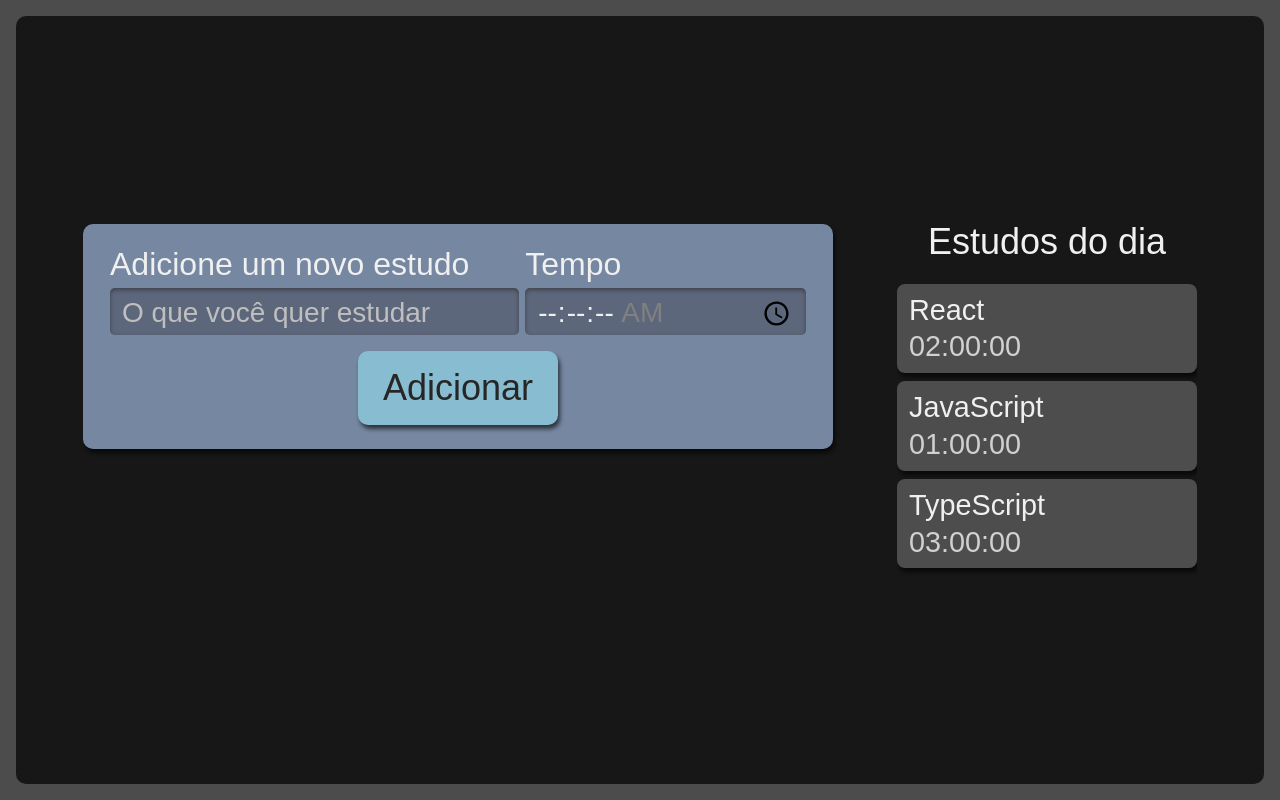
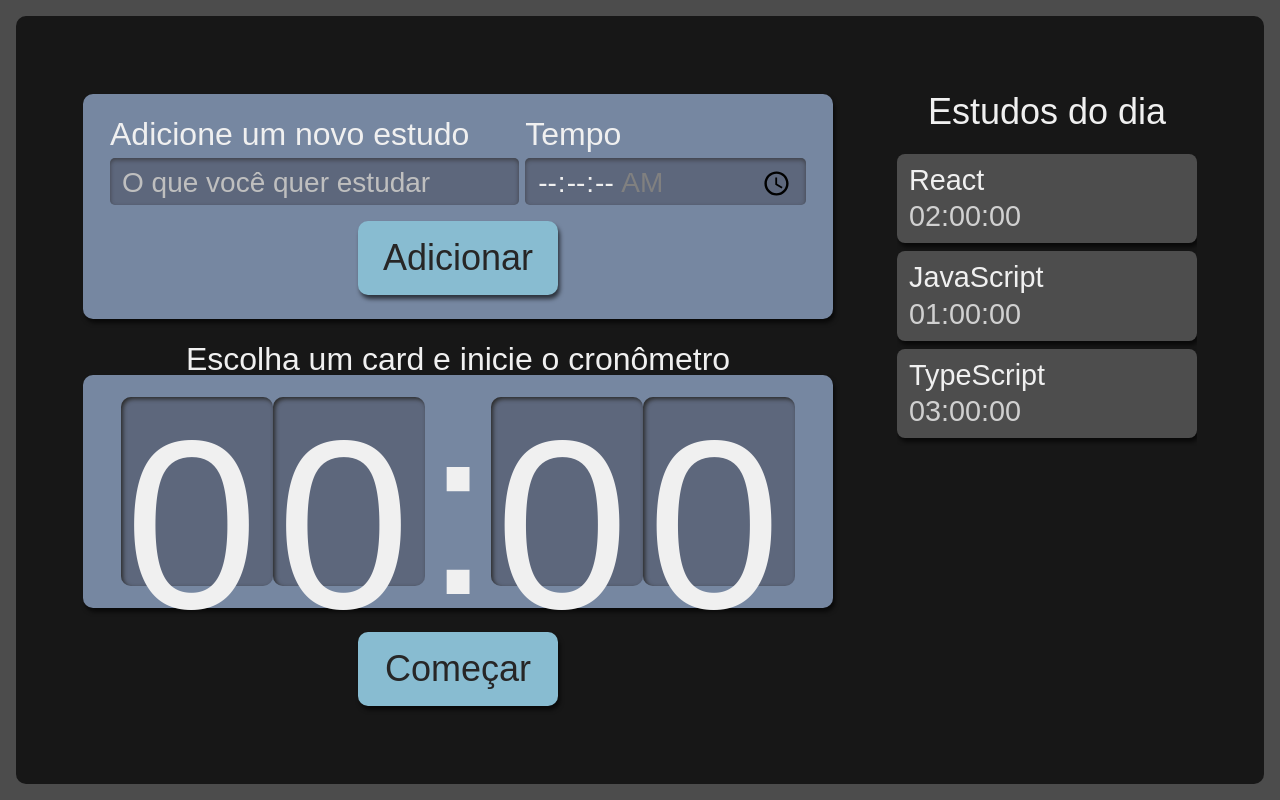
Before and after one commit to joaolucas14/alura-studies, a React (Create React App) app: page / in a window 1280 px wide. Built offline with nearby package versions, Linux system fonts and the light colour scheme.

Commit message:
criando o relogio

```diff
--- /dev/null
+++ b/src/components/Cronometro/Cronometro.module.scss
@@ -0,0 +1,59 @@
+.cronometro {
+    display: flex;
+    flex-direction: column;
+    align-items: center;
+    grid-area: cronometro;
+
+    .relogioWrapper {
+      align-items: center;
+      background-color: #7687A1;
+      border-radius: 10px;
+      box-shadow: 2px 4px 4px #0000009F;
+      box-sizing: border-box;
+      display: flex;
+      font-size: 5rem;
+      justify-content: center;
+      margin-bottom: 24px;
+      padding: 16px 12px;
+      width: 100%;
+    }
+
+    .titulo {
+      font-size: 2rem;
+    }
+
+    button {
+      background-color: #88bcd1;
+      border-radius: 10px;
+      box-shadow: 2px 4px 4px #0000009F;
+      color: #272626;
+      cursor: pointer;
+      font-size: 1.25rem;
+      padding: 16px;
+      width: 150px;
+
+      &:active {
+        background-color: #7CA6B7;
+        box-shadow: 2px 2px 4px #0000009F inset;
+        cursor: auto;
+      }
+    }
+
+    @media screen and (min-width:1280px) {
+
+      .relogioWrapper{
+        font-size: 15rem;
+      }
+
+      p {
+        font-size: 2rem;
+      }
+
+      button {
+        grid-column-start: span 2;
+        justify-self: center;
+        width: 200px;
+        font-size: 2.25rem;
+      }
+    }
+  }
--- /dev/null
+++ b/src/components/Cronometro/Relogio/Relogio.module.scss
@@ -0,0 +1,21 @@
+.relogioNumero {
+    background-color: #5D677C;
+    box-shadow: 2px 2px 4px #2B2B2B inset;
+    height: 3.6rem;
+    width: 3rem;
+    padding: 8px 4px;
+    border-radius: 10px;
+
+    @media screen and (min-width:1280px) {
+      height: 10.8rem;
+      width: 9rem;
+    }
+  }
+
+  .relogioDivisao {
+    height: 4.2rem;
+
+    @media screen and (min-width:1280px) {
+      height: 12.6rem;
+    }
+  }
--- /dev/null
+++ b/src/components/Cronometro/Relogio/index.tsx
@@ -0,0 +1,12 @@
+import style from "./Relogio.module.scss";
+export default function Relogio() {
+  return (
+    <>
+      <span className={style.relogioNumero}>0</span>
+      <span className={style.relogioNumero}>0</span>
+      <span className={style.relogioDivisao}>:</span>
+      <span className={style.relogioNumero}>0</span>
+      <span className={style.relogioNumero}>0</span>
+    </>
+  );
+}
--- /dev/null
+++ b/src/components/Cronometro/index.tsx
@@ -0,0 +1,15 @@
+import Botao from "../Botao";
+import style from "./Cronometro.module.scss";
+import Relogio from "./Relogio";
+
+export default function Cronometro() {
+  return (
+    <div className={style.cronometro}>
+      <p className={style.titulo}>Escolha um card e inicie o cronômetro</p>
+      <div className={style.relogioWrapper}>
+        <Relogio />
+      </div>
+      <Botao>Começar</Botao>
+    </div>
+  );
+}
--- a/src/pages/App.tsx
+++ b/src/pages/App.tsx
@@ -1,3 +1,4 @@
+import Cronometro from "../components/Cronometro";
 import Formulario from "../components/Formulario";
 import Lista from "../components/Lista";
 import style from "./App.module.scss";
@@ -7,6 +8,7 @@
     <div className={style.AppStyle}>
       <Formulario />
       <Lista />
+      <Cronometro />
     </div>
   );
 }
```
